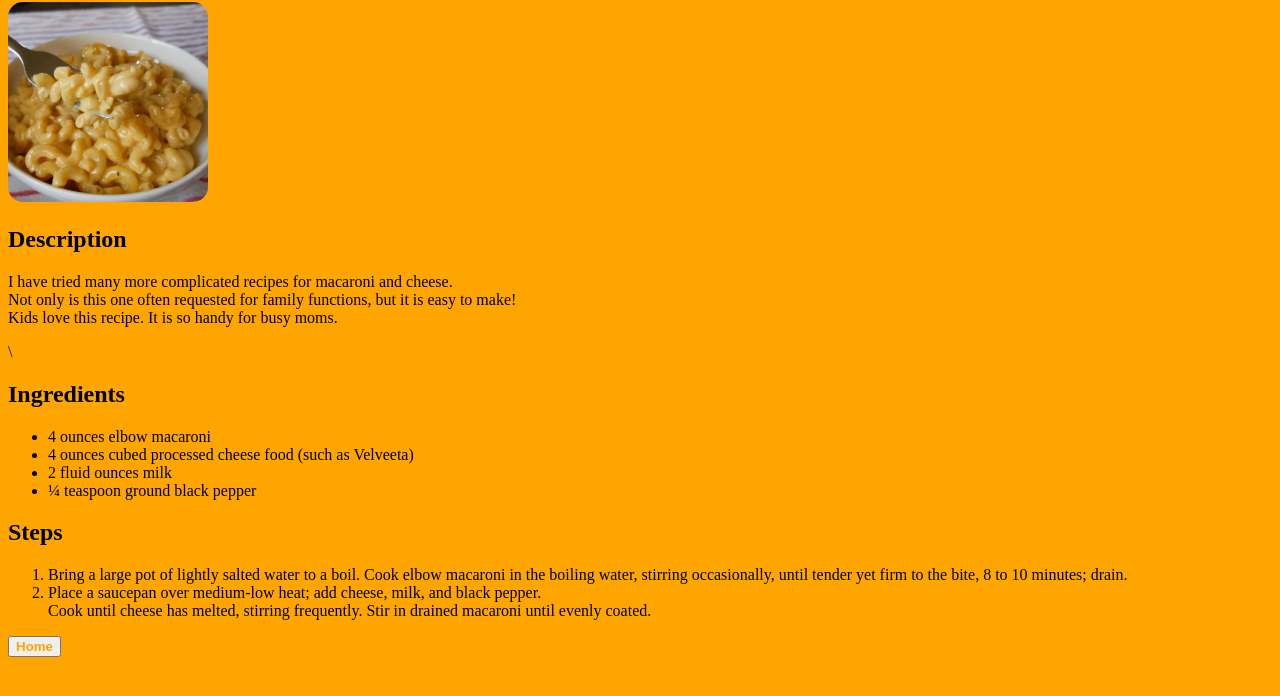
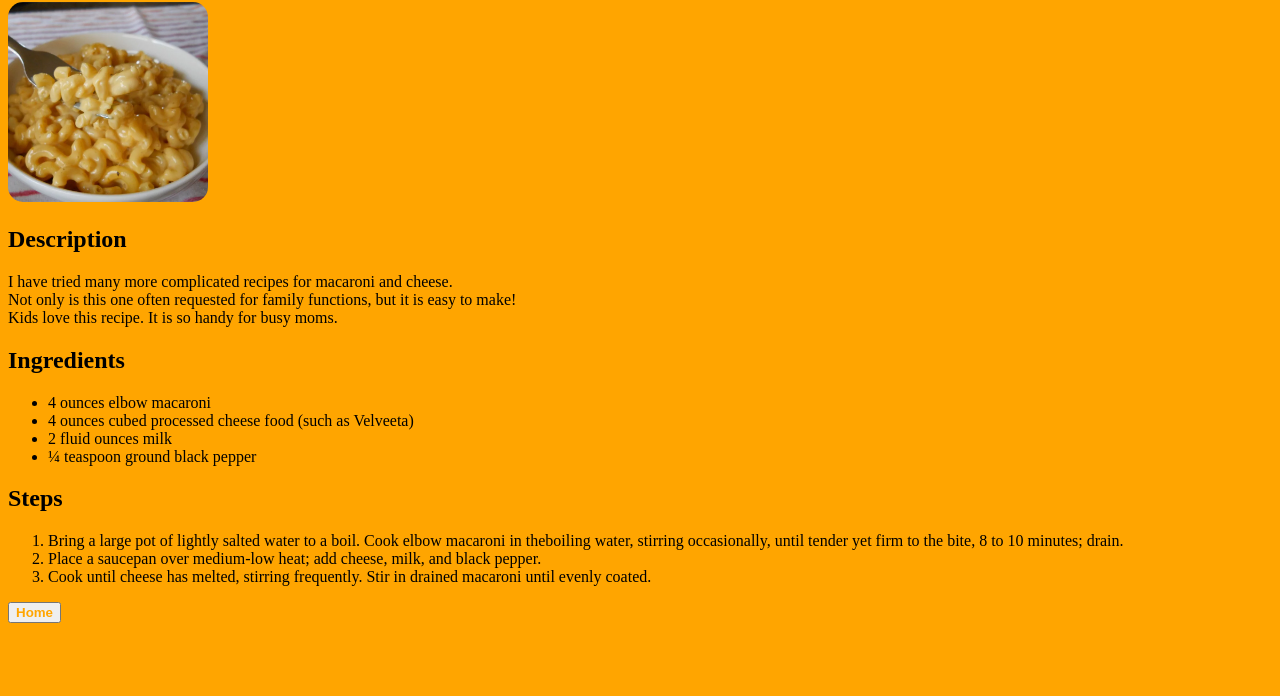
Before and after one commit to comboed/Recipes, a plain HTML site: page recipes/mac-n-cheese.html in a window 1280 px wide. Shown: the part 78-774 px from the top of the page. Drawn offline with Linux system fonts and the light colour scheme.

Commit message:
Fixed list layout

```diff
--- a/recipes/mac-n-cheese.html
+++ b/recipes/mac-n-cheese.html
@@ -22,7 +22,7 @@
         Kids love this recipe. It is so handy for busy moms.
     </p>
 
-\    <h2 class="cheese-color">Ingredients</h2>
+    <h2 class="cheese-color">Ingredients</h2>
     <ul>
         <li>4 ounces elbow macaroni</li>
         <li>4 ounces cubed processed cheese food (such as Velveeta)</li>
@@ -32,14 +32,9 @@
 
     <h2 class="cheese-color">Steps</h2>
     <ol>
-        <li>
-            Bring a large pot of lightly salted water to a boil. Cook elbow macaroni in the
-            boiling water, stirring occasionally, until tender yet firm to the bite, 8 to 10 minutes; drain.
-        </li>
-        <li>
-            Place a saucepan over medium-low heat; add cheese, milk, and black pepper.<br>
-            Cook until cheese has melted, stirring frequently. Stir in drained macaroni until evenly coated.
-        </li>
+        <li>Bring a large pot of lightly salted water to a boil. Cook elbow macaroni in theboiling water, stirring occasionally, until tender yet firm to the bite, 8 to 10 minutes; drain.</li>
+        <li>Place a saucepan over medium-low heat; add cheese, milk, and black pepper.</li>
+        <li>Cook until cheese has melted, stirring frequently. Stir in drained macaroni until evenly coated.</li>
     </ol>
 
     <p>
```
